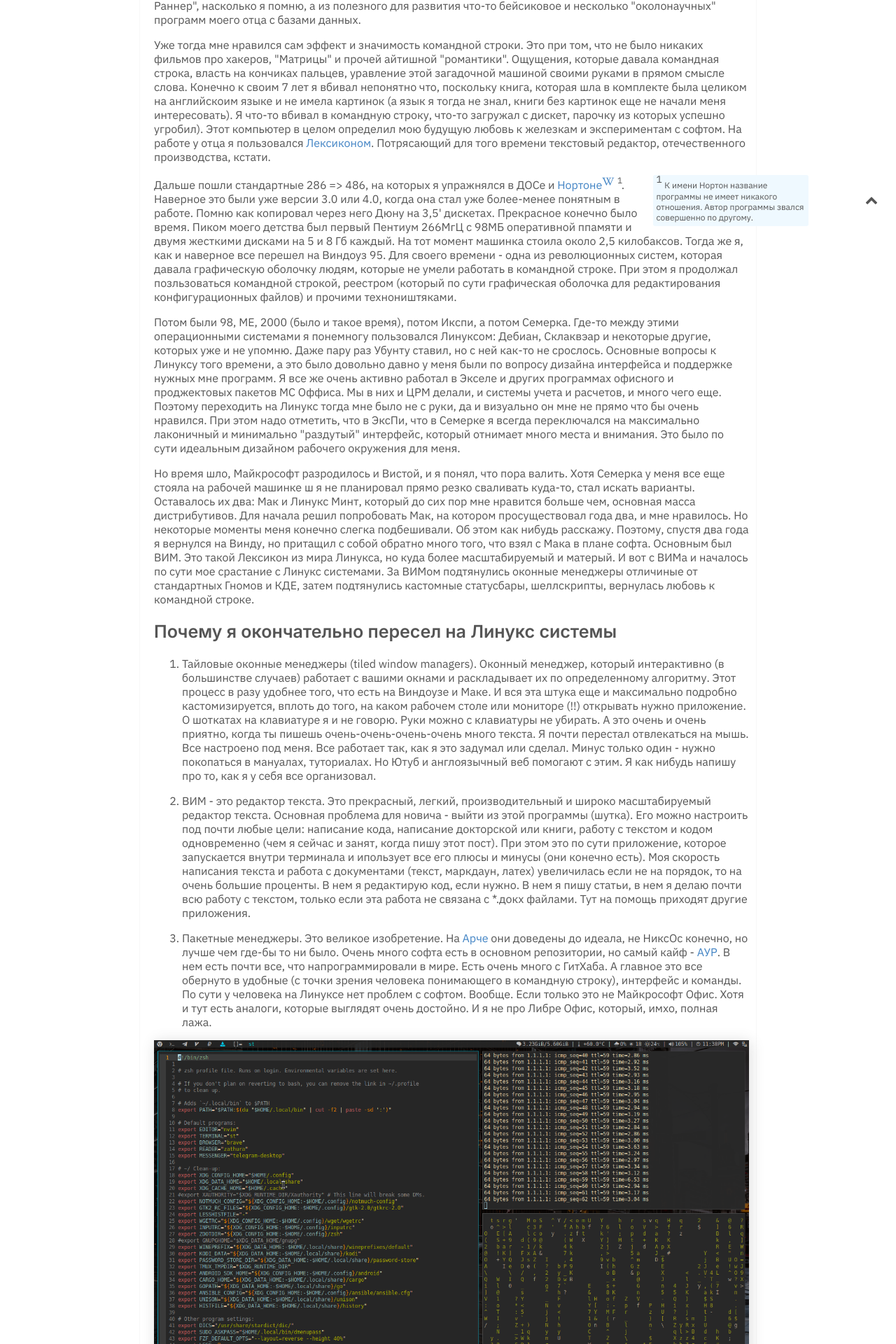
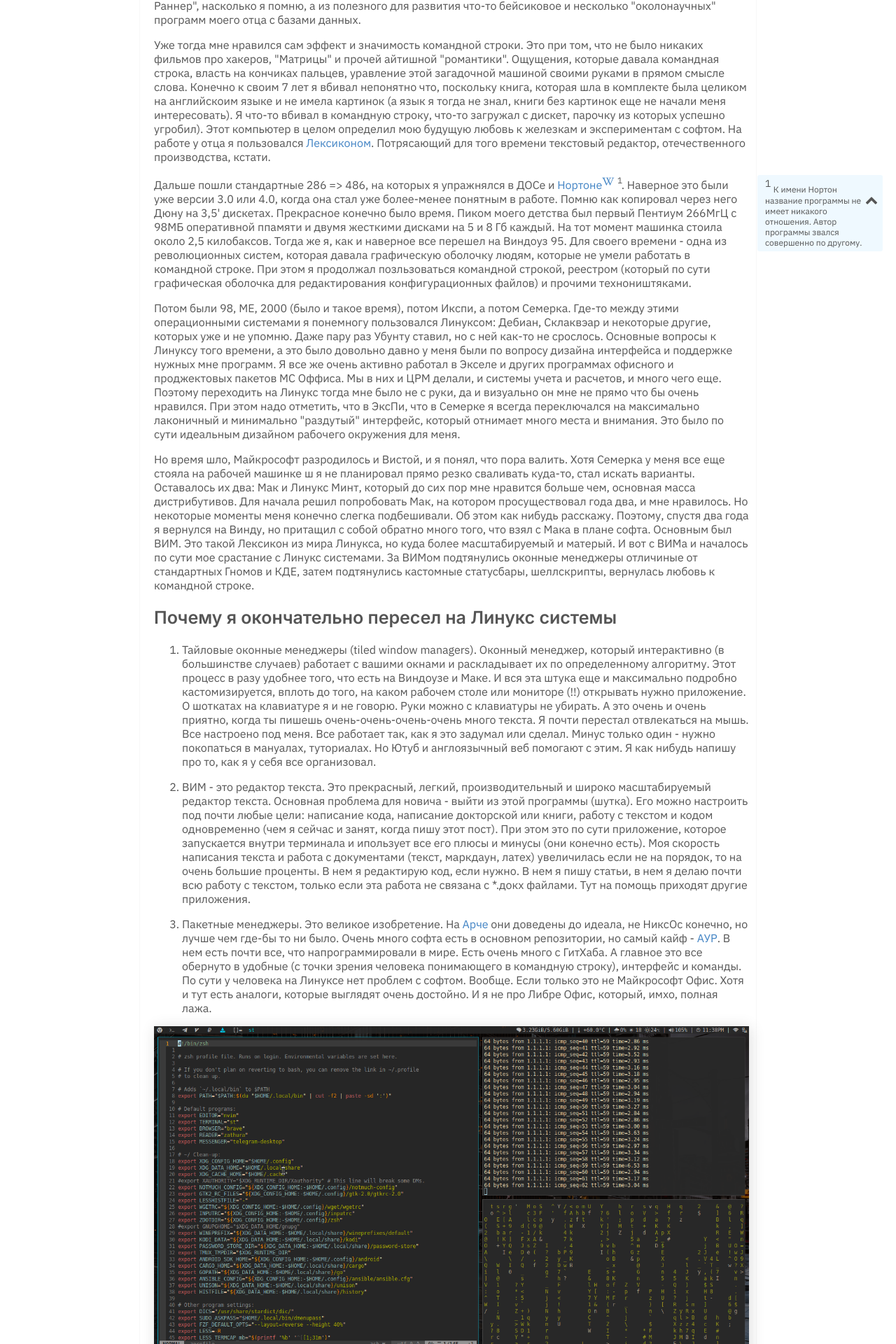
Before and after one commit to dimafaller/blog, a Jekyll site: the page built from _posts/2020-09-23-Why-I-Use-Linux.md, in a window 1280 px wide. Shown: the part 582-2502 px from the top of the page at 70% size. Built offline with Jekyll 4.4.1, drawn with Linux system fonts in a browser that asks for light colours.

Commit message:
comments scaling

```diff
--- a/assets/css/style.css
+++ b/assets/css/style.css
@@ -778,10 +778,10 @@ hr {
     clear: right;
     font-family: 'IBM Plex Sans', Inter, 'Segoe UI', Roboto, Oxygen, Ubuntu, Cantarell, 'Open Sans', 'Helvetica Neue', sans-serif !important;
     font-size: 12px;
-    margin-right: -10%;
-    padding: 5px;
+    margin-right: -22.5%;
+    padding: 11px;
     border-radius: 3px;
-    width: 25%;
+    width: 18.5%;
     margin-top: 0;
     margin-bottom: 0;
     vertical-align: baseline;
```
